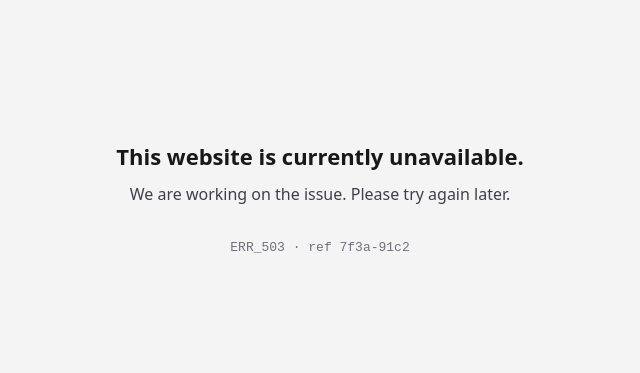
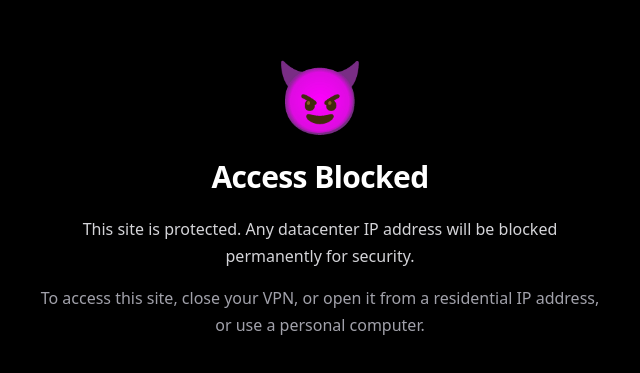
Before and after one commit to Seeaixyz/Seeaixyz, a Next.js app: page /decoy in a window 1280 px wide. Shown: the part 201-574 px from the top of the page, without its empty margins (320-960 px from the left). Built offline with nearby package versions, Linux system fonts and the light colour scheme.

Commit message:
Replace decoy with clear Access Blocked page (devil emoji, VPN/residential IP) + CSP frame-ancestors none

```diff
--- a/next.config.ts
+++ b/next.config.ts
@@ -15,7 +15,7 @@ const nextConfig: NextConfig = {
           {
             key: 'Content-Security-Policy',
             value:
-              "default-src 'self'; script-src 'self' 'unsafe-inline'; style-src 'self' 'unsafe-inline'; font-src 'self'; img-src 'self' data: blob:; connect-src 'self' https://ipwho.is https://formsubmit.co; object-src 'none'; base-uri 'self'; form-action 'none'",
+              "default-src 'self'; script-src 'self' 'unsafe-inline'; style-src 'self' 'unsafe-inline'; font-src 'self'; img-src 'self' data: blob:; connect-src 'self' https://ipwho.is https://formsubmit.co; object-src 'none'; base-uri 'self'; form-action 'none'; frame-ancestors 'none'",
           },
         ],
       },
--- a/src/app/decoy/page.tsx
+++ b/src/app/decoy/page.tsx
@@ -1,12 +1,13 @@
 import type { Metadata } from 'next';
 
-// Plain unbranded "site unavailable" page. It deliberately has NO site
-// chrome (no top bar, no menu, no footer, no analytics, no scripts) — the
-// Edge Middleware rewrites flagged (VPN/proxy) visitors here with status 200
-// so they think the site is down. Inline styles only, so the dark site theme
-// from globals.css cannot bleed into it.
+// Access-blocked page. The Edge Middleware rewrites flagged (VPN / proxy /
+// datacenter) visitors here with status 200. It deliberately has NO site
+// chrome (no top bar, no menu, no footer, no logo, no analytics, no scripts,
+// no links back to the site) — it is a hard block, not a site page, and there
+// is nothing on it for a bot to click through or bypass. Inline styles only,
+// so the site theme from globals.css cannot bleed into it. English only.
 export const metadata: Metadata = {
-  title: 'Website unavailable',
+  title: 'Access Blocked',
   robots: { index: false, follow: false },
 };
 
@@ -19,24 +20,34 @@ export default function DecoyPage() {
         display: 'flex',
         alignItems: 'center',
         justifyContent: 'center',
-        background: '#f4f4f5',
-        color: '#3f3f46',
-        font: '16px/1.6 system-ui, sans-serif',
+        background: '#000000',
+        color: '#e4e4e7',
+        font: '16px/1.7 system-ui, -apple-system, sans-serif',
         textAlign: 'center',
         padding: 24,
       }}
     >
-      <div>
-        <h1 style={{ fontSize: 22, color: '#18181b', margin: '0 0 8px' }}>
-          This website is currently unavailable.
+      <div style={{ maxWidth: 560 }}>
+        <div style={{ fontSize: 72, lineHeight: 1, marginBottom: 20 }}>😈</div>
+        <h1
+          style={{
+            fontSize: 30,
+            fontWeight: 800,
+            letterSpacing: '-0.02em',
+            color: '#ffffff',
+            margin: '0 0 14px',
+          }}
+        >
+          Access Blocked
         </h1>
-        <p style={{ margin: 0 }}>
-          We are working on the issue. Please try again later.
+        <p style={{ margin: '0 0 14px', color: '#d4d4d8' }}>
+          This site is protected. Any datacenter IP address will be blocked
+          permanently for security.
         </p>
-        <br />
-        <code style={{ fontSize: 13, color: '#71717a' }}>
-          ERR_503 · ref 7f3a-91c2
-        </code>
+        <p style={{ margin: 0, color: '#a1a1aa' }}>
+          To access this site, close your VPN, or open it from a residential
+          IP address, or use a personal computer.
+        </p>
       </div>
     </div>
   );
```
